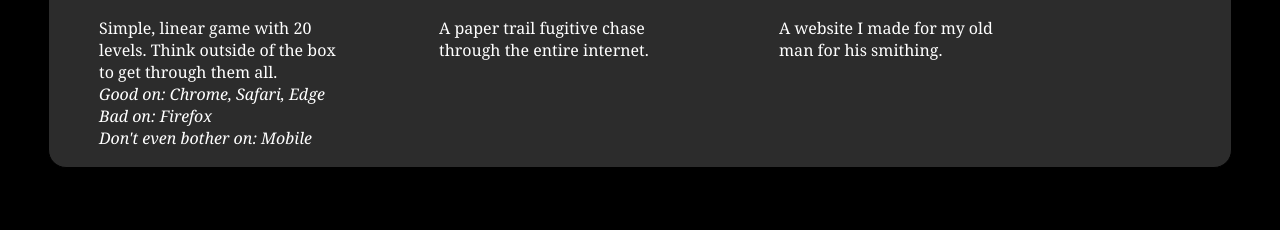
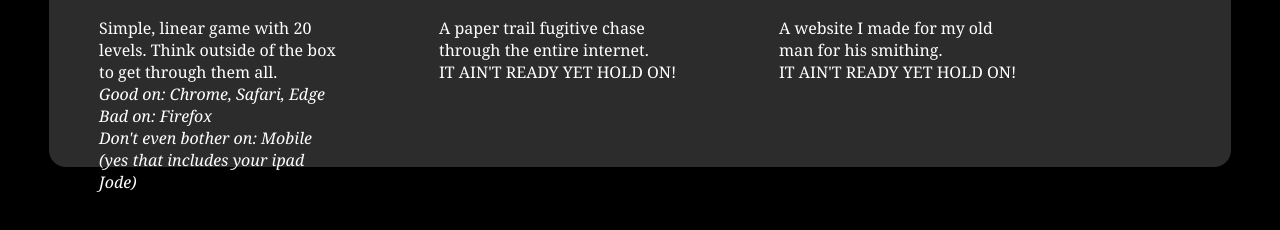
Before and after one commit to f-mcp/f-mcp.github.io, a plain HTML site: page index.html in a window 1280 px wide. Shown: the part 524-754 px from the top of the page. Drawn offline with Linux system fonts and the light colour scheme.

Commit message:
updating some stuff

```diff
--- a/index.html
+++ b/index.html
@@ -126,22 +126,26 @@
             <p>Simple, linear game with 20 levels. Think outside of the box to get through them all.
                 <br><i>Good on: Chrome, Safari, Edge<br>
                 Bad on: Firefox<br>
-                Don't even bother on: Mobile</i>
+                Don't even bother on: Mobile <br>(yes that includes your ipad Jode)</i>
             </p>
         </div>
 
-        <div class="inner" data-video="smoke.mp4">
+        <div class="inner" data-video="gasgifvid.mp4">
             <img src="brief.png" width="280">
             <div class="overlay"><h1>The Hunt for Mr X</h1></div>
             <a href="https://the-hunt-for-mr-x.onrender.com"><div class="bigoverlay"></div></a>
-            <p>A paper trail fugitive chase through the entire internet.</p>
+            <p>A paper trail fugitive chase through the entire internet.
+                <br>IT AIN'T READY YET HOLD ON!
+            </p>
         </div>
 
         <div class="inner" data-video="gasgifvid.mp4">
             <img src="banner.png" width="280">
             <div class="overlay"><h1>Goat Forge</h1></div>
             <a href="https://goatforge.com"><div class="bigoverlay"></div></a>
-            <p>A website I made for my old man for his smithing.</p>
+            <p>A website I made for my old man for his smithing.
+                <br>IT AIN'T READY YET HOLD ON!
+            </p>
         </div>
     </section>
 
```
